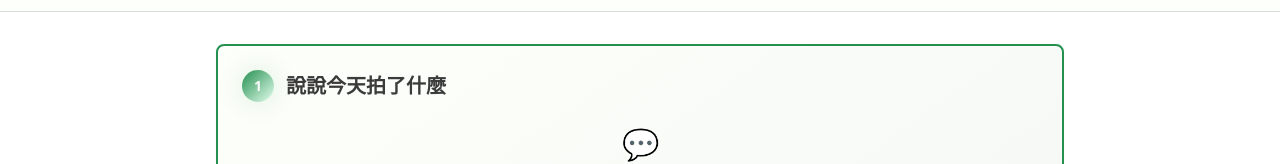
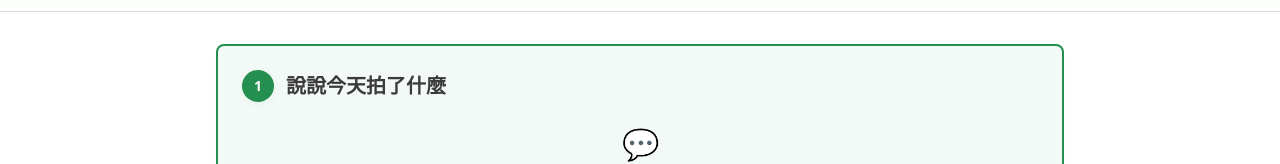
Before and after one commit to shanscar/upload-page-3steps, a React (Vite) app: page / in a window 1280 px wide. Shown: the part 121-285 px from the top of the page. Built offline with nearby package versions, Linux system fonts and the light colour scheme.

Commit message:
Remove gradient effects
Remove all gradient effects from buttons and UI elements, replacing them with modern pure color designs. This includes updating button styles, step card backgrounds, and ensuring a consistent visual hierarchy with appropriate color choices for different button types.

```diff
--- a/src/components/AnalysisResult.tsx
+++ b/src/components/AnalysisResult.tsx
@@ -162,7 +162,7 @@ export const AnalysisResult = ({ description, onConfirm, onEdit }: AnalysisResul
         <Button
           onClick={() => onConfirm(analysisData)}
           size="lg"
-          className="bg-gradient-primary hover:scale-105 transition-transform px-8 py-3"
+          className="bg-primary text-primary-foreground hover:bg-primary/90 hover:shadow-large hover:-translate-y-0.5 active:translate-y-0 transition-all duration-200 px-8 py-3 shadow-medium"
         >
           ✓ 正確
         </Button>
--- a/src/components/FileUpload.tsx
+++ b/src/components/FileUpload.tsx
@@ -126,7 +126,7 @@ export const FileUpload = ({ expectedFileType, onUpload }: FileUploadProps) => {
                 accept=".mp4,.mov,.avi"
                 onChange={handleFileInput}
               />
-              <Button asChild size="lg" className="bg-gradient-primary">
+              <Button asChild size="lg" className="bg-primary text-primary-foreground hover:bg-primary/90 hover:shadow-large hover:-translate-y-0.5 active:translate-y-0 transition-all duration-200 shadow-medium">
                 <label htmlFor="file-upload" className="cursor-pointer px-8 py-3">
                   選擇檔案
                 </label>
@@ -219,7 +219,7 @@ export const FileUpload = ({ expectedFileType, onUpload }: FileUploadProps) => {
             <Button
               onClick={handleUpload}
               size="lg"
-              className="bg-gradient-primary hover:scale-105 transition-transform px-12 py-4 text-lg"
+              className="bg-primary text-primary-foreground hover:bg-primary/90 hover:shadow-large hover:-translate-y-0.5 active:translate-y-0 transition-all duration-200 px-12 py-4 text-lg shadow-medium disabled:opacity-50 disabled:cursor-not-allowed disabled:hover:translate-y-0 disabled:hover:shadow-medium"
               disabled={audioTracks.filter(t => t.isSelected).length === 0}
             >
               🚀 開始處理
--- a/src/components/ProgramTypeTemplates.tsx
+++ b/src/components/ProgramTypeTemplates.tsx
@@ -211,7 +211,7 @@ export const ProgramTypeTemplates = ({ selectedType, onSelectTemplate }: Program
 
               <div className="pt-4 border-t">
                 <Button
-                  className="w-full bg-gradient-primary hover:scale-105 transition-transform"
+                  className="w-full bg-primary text-primary-foreground hover:bg-primary/90 hover:shadow-large hover:-translate-y-0.5 active:translate-y-0 transition-all duration-200 shadow-medium"
                   onClick={() => onSelectTemplate(template)}
                 >
                   選用這個範本
--- a/src/components/WorkflowStep.tsx
+++ b/src/components/WorkflowStep.tsx
@@ -21,15 +21,15 @@ export const WorkflowStep = ({
   return (
     <Card className={cn(
       "p-6 transition-all duration-300 border-2",
-      isActive && "border-primary bg-gradient-card shadow-medium",
-      isCompleted && "border-success bg-accent/20",
+      isActive && "border-primary bg-primary/5 shadow-medium",
+      isCompleted && "border-success bg-success/5",
       !isActive && !isCompleted && "border-border bg-muted/20",
       className
     )}>
       <div className="flex items-center gap-3 mb-6">
         <div className={cn(
-          "w-8 h-8 rounded-full flex items-center justify-center text-sm font-bold transition-all",
-          isActive && "bg-gradient-primary text-primary-foreground animate-pulse-glow",
+          "w-8 h-8 rounded-full flex items-center justify-center text-sm font-bold transition-all shadow-soft",
+          isActive && "bg-primary text-primary-foreground",
           isCompleted && "bg-success text-success-foreground",
           !isActive && !isCompleted && "bg-muted text-muted-foreground"
         )}>
```
